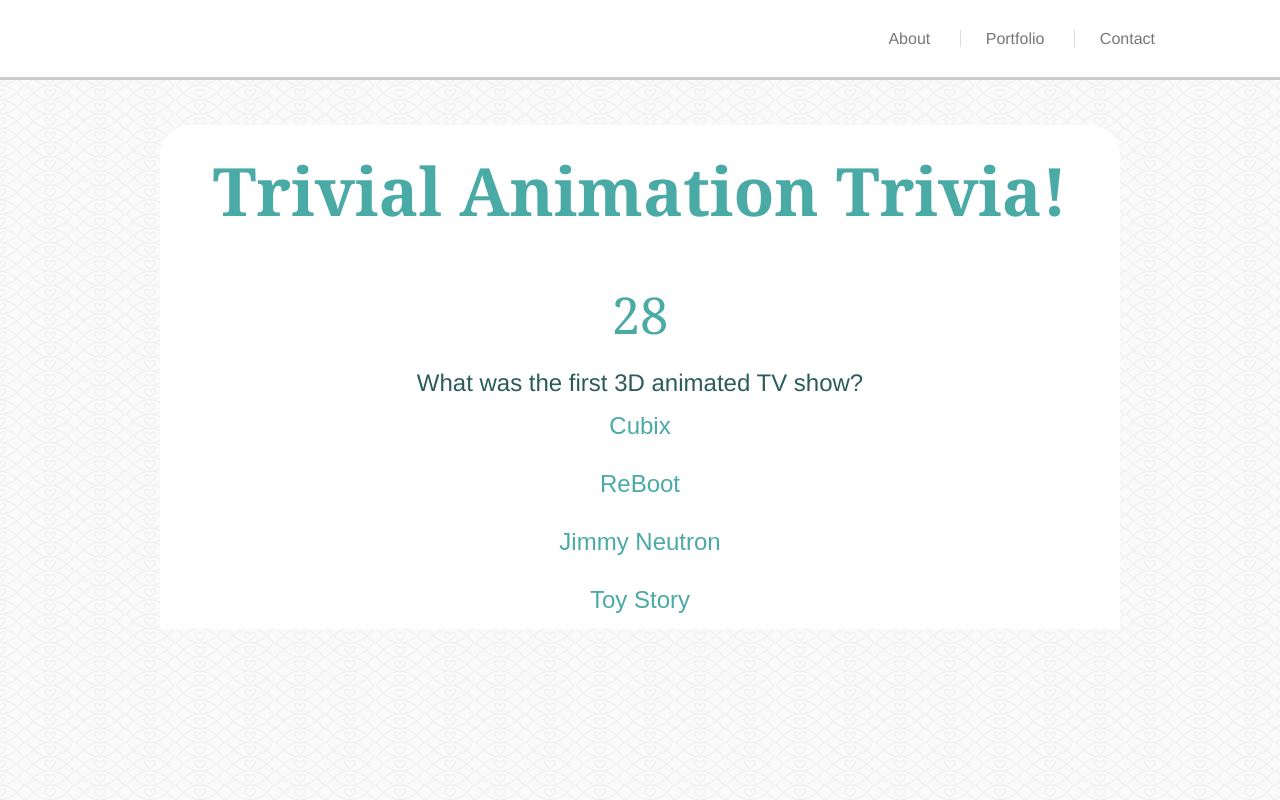
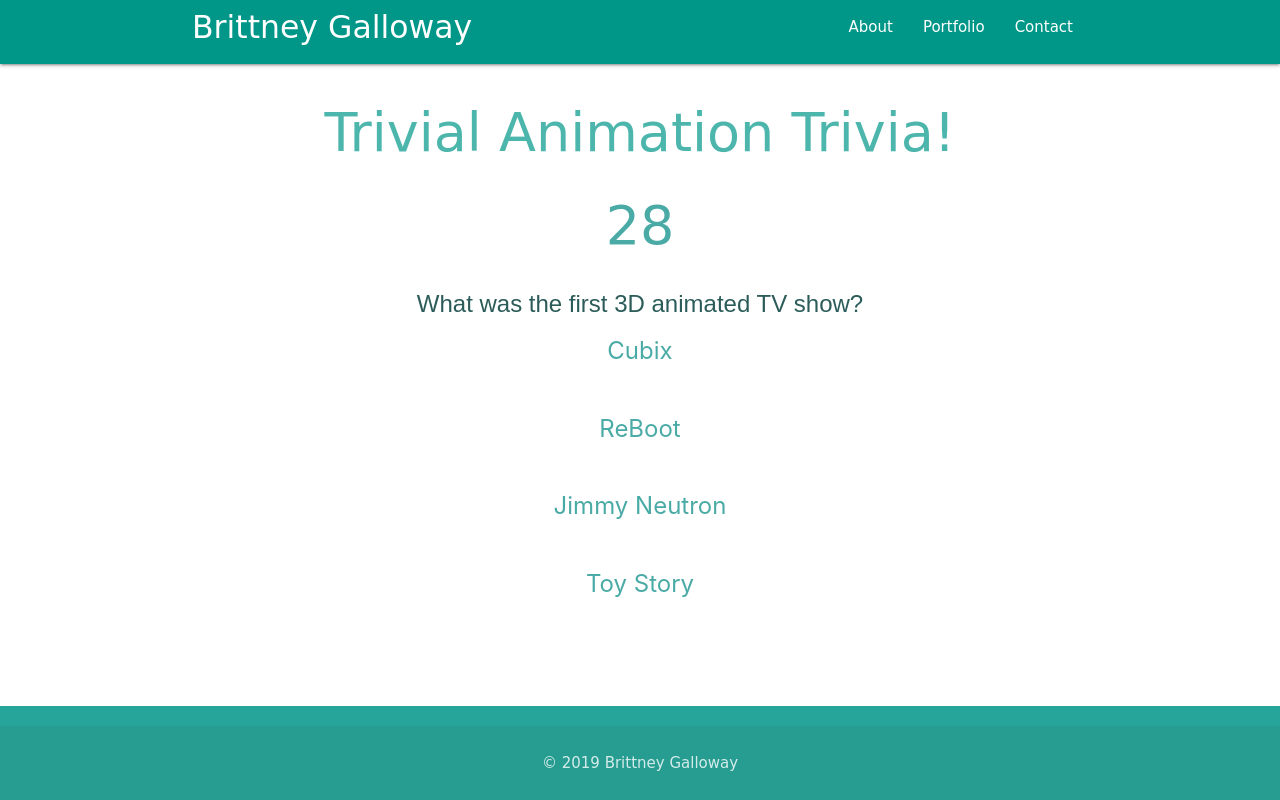
Before and after one commit to brittgalloway/TriviaGame, a plain HTML site: page index.html in a window 1280 px wide. Both pictures are taken after a click on the button "Start". Drawn offline with nearby package versions, Linux system fonts and the light colour scheme; a web font is replaced by a local one.

Commit message:
Layout with Materialize

```diff
--- a/assets/app.js
+++ b/assets/app.js
@@ -1,4 +1,6 @@
 $(document).ready(function() {
+  // FOR SIDE NAV----------------------------------------------------------------
+  $(".sidenav").sidenav();
   //on button click, timer starts
   $("#button").click(function() {
     //button disappears
@@ -138,13 +140,13 @@ $(document).ready(function() {
     //loops through the currentQuestion a property (an array) to display each indaex (answer) as a button
     for (let index = 0; index < questions[currentQuestion].a.length; index++) {
       $("#answers").append(
-        '<button class="answerButton" id="button-' +
+        '<div class="row"> <div class="col s12 m12 l12"><button class="answerButton" id="button-' +
           index +
           '"data-name ="' +
           questions[currentQuestion].a[index] +
           '">' +
           questions[currentQuestion].a[index] +
-          "</button>"
+          "</button></div></div>"
       );
     }
   }
--- a/assets/css/style.css
+++ b/assets/css/style.css
@@ -1,56 +1,24 @@
-header {
-  background: #fff;
-  border-bottom: solid;
-  border-bottom-width: 100%;
-  border-color: #cccccc;
-  height: 77px;
-  width: 100%;
+h1,
+.brand-logo,
+nav li,
+footer {
+  font-family: "Gruppo", cursive;
+  line-height: 54px;
 }
-
-nav {
-  font-family: "Helvetica Neue", Helvetica, sans-serif;
-  color: #777777;
-  size: 18pt;
-  float: right;
-  padding-top: 30px;
-  margin-right: 100px;
+.nav-wrapper {
+  width: 70%;
+  margin: 0 auto;
 }
-ul {
-  list-style-type: none;
-  margin: 0;
-  padding: 0;
+a {
+  color: #00bfa5;
 }
-li {
-  display: inline;
-  padding: 0px 25px 0px 25px;
-  border-right: 1px solid #dddddd;
-}
-
-li:last-child {
-  border-right: none;
-}
-
-a:link {
-  font-family: "Helvetica Neue", Helvetica, sans-serif;
-  color: #777777;
-  text-decoration: none;
-}
-a:visited {
-  color: #4aaaa5;
-}
-a :hover {
-  color: #ffce6e;
-}
-
 h1 {
-  font-family: "Georgia", Times, Times New Roman, serif;
-  color: #4aaaa5;
-  text-align: center;
-  font-size: 50pt;
-  padding: 20px 20px 0px 20px;
+  font-family: "Gruppo", cursive;
+  font-size: 54px;
 }
 h2 {
-  font-size: 30pt;
+  font-family: "Gruppo", cursive;
+  font-size: 20pt;
   padding: 20px;
   margin: 0px 20px;
 }
@@ -58,21 +26,19 @@ h3 {
   display: inline-block;
 }
 body {
-  background: #dddddd;
-  background: url(../images/fishnets-and-hearts.png);
-  margin: 0px;
+  display: flex;
+  min-height: 100vh;
+  flex-direction: column;
 }
+
 main {
-  background: #fff;
-  width: 960px;
-  height: 500px;
-  margin-left: auto;
-  margin-right: auto;
-  border-radius: 30px;
+  flex: 1 0 auto;
+  padding-bottom: 50px;
 }
 
 #button,
 #resetButton {
+  font-family: "Catamaran", sans-serif;
   border-radius: 12px;
   padding: 15px 32px;
   background-color: white;
@@ -83,19 +49,14 @@ main {
   margin-left: 46%;
 }
 #timer {
-  font-family: "Georgia", Times, Times New Roman, serif;
+  font-family: "Gruppo", cursive;
+  font-size: 54px;
   color: #4aaaa5;
-  font-size: 38pt;
-
   text-align: center;
 }
-main {
-  width: 960px;
-  margin-left: auto;
-  margin-right: auto;
-}
+
 .questions {
-  font-family: "Helvetica Neue", Helvetica, sans-serif;
+  font-family: "Catamaran", sans-serif;
   color: #2b5c59;
   font-size: 18pt;
   padding-top: 20px;
@@ -117,7 +78,7 @@ main {
 }
 
 #finalScores {
-  font-family: "Helvetica Neue", Helvetica, sans-serif;
+  font-family: "Catamaran", sans-serif;
   color: #2b5c59;
   font-size: 18pt;
   padding-top: 10px;
--- a/index.html
+++ b/index.html
@@ -2,15 +2,40 @@
 <html lang="en">
   <head>
     <title>Trivia Game</title>
+    <!-- GOOGLE FONTS---------------------------------------------------------- -->
+    <link
+      href="https://fonts.googleapis.com/css?family=Exo:900|Gruppo|Source+Code+Pro:700&display=swap"
+      rel="stylesheet"
+    />
+    <!-- GOOGLE ICONS------------------------------------------------------------ -->
+    <link
+      href="https://fonts.googleapis.com/icon?family=Material+Icons"
+      rel="stylesheet"
+    />
+    <!-- MATERIALIZE Compiled and minified CSS --------------------------------->
+    <link
+      rel="stylesheet"
+      href="https://cdnjs.cloudflare.com/ajax/libs/materialize/1.0.0/css/materialize.min.css"
+    />
+
     <link rel="stylesheet" href="assets/css/style.css" />
-    <!-- <link rel="stylesheet" href="assets/css/reset.css" /> -->
   </head>
   <body>
     <header>
-      <nav>
-        <ul>
+      <nav class=" teal">
+        <div class="nav-wrapper">
+          <a
+            href="https://brittgalloway.github.io/Basic-Portfolio/index.html"
+            class="brand-logo hide-on-small-only"
+            >Brittney Galloway</a
+          >
+          <a href="#" data-target="mobile-demo" class="sidenav-trigger"
+            ><i class="material-icons">menu</i></a
+          >
+          <ul id="nav-mobile" class="right hide-on-med-and-down">
             <li>
-            <a href="https://brittgalloway.github.io/Basic-Portfolio/about_materialize.html"
+              <a
+                href="https://brittgalloway.github.io/Basic-Portfolio/about_materialize.html"
                 >About</a
               >
             </li>
@@ -27,36 +52,76 @@
               >
             </li>
           </ul>
+        </div>
       </nav>
+      <ul class="sidenav red lighten-5 " id="mobile-demo">
+        <li>
+          <a
+            class="teal-text text-lighten-2"
+            href="https://brittgalloway.github.io/Basic-Portfolio/index.html"
+            >Home</a
+          >
+        </li>
+        <li>
+          <a
+            class="teal-text text-lighten-2"
+            href="https://brittgalloway.github.io/Basic-Portfolio/about_materialize.html"
+            >About</a
+          >
+        </li>
+        <li>
+          <a
+            class="teal-text text-lighten-2"
+            href="https://brittgalloway.github.io/Basic-Portfolio/portfolio_materialize.html"
+            >Portfolio</a
+          >
+        </li>
+        <li>
+          <a
+            class="teal-text text-lighten-2"
+            href="https://brittgalloway.github.io/Basic-Portfolio/contact_materialize.html"
+            >Contact</a
+          >
+        </li>
+      </ul>
     </header>
-  <body>
+
     <main>
+      <div class="container">
+        <h1 class="teal-text text-lighten-2 center-align ">
+          Trivial Animation Trivia!
+        </h1>
 
-      <h1>Trivial Animation Trivia!</h1>
         <button id="button">Start</button>
 
         <div id="timer"></div>
 
-      <div class= questions>
+        <div class="questions ">
+          <div id="Question"></div>
 
-        <div id="Question"></div>
-        <div id="answers">
-
-
-        </div>
+          <div id="answers"></div>
         </div>
 
-
-    <div id="finalScores">
+        <div id="finalScores ">
           <div id="right"></div>
           <div id="wrong"></div>
         </div>
+      </div>
     </main>
+    <footer class="page-footer teal lighten-1">
+      <div class="footer-copyright">
+        <div class="container center-align">
+          © 2019 Brittney Galloway
+        </div>
+      </div>
+    </footer>
     <script
       src="https://code.jquery.com/jquery-3.4.1.min.js"
       integrity="sha256-CSXorXvZcTkaix6Yvo6HppcZGetbYMGWSFlBw8HfCJo="
       crossorigin="anonymous"
     ></script>
+    <!-- MATERIALIZE Compiled and minified JavaScript ----------------------------->
+    <script src="https://cdnjs.cloudflare.com/ajax/libs/materialize/1.0.0/js/materialize.min.js"></script>
     <script src="assets/app.js"></script>
   </body>
 </html>
```
Lines whose indentation alone changed are shown as unchanged.
